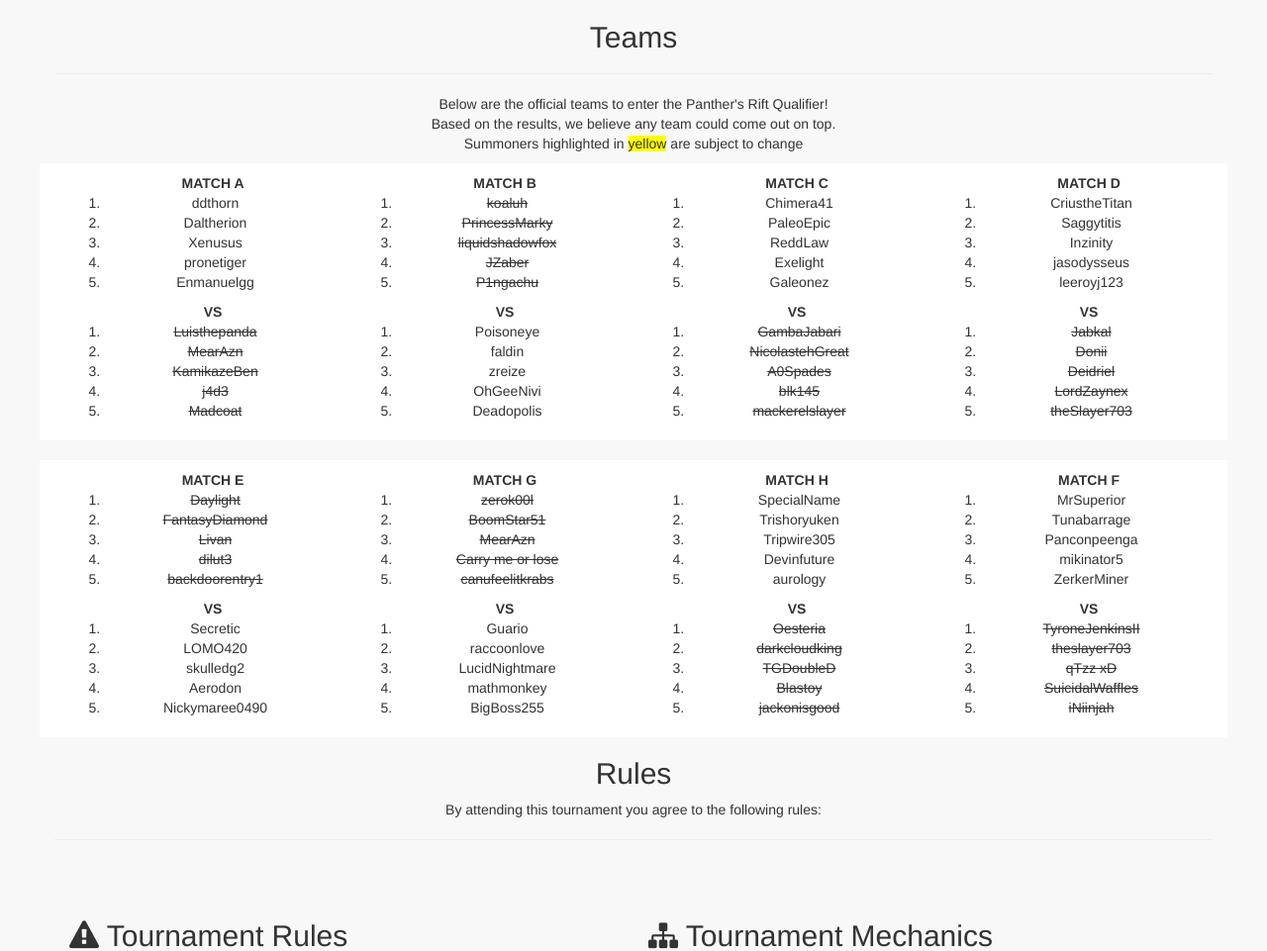
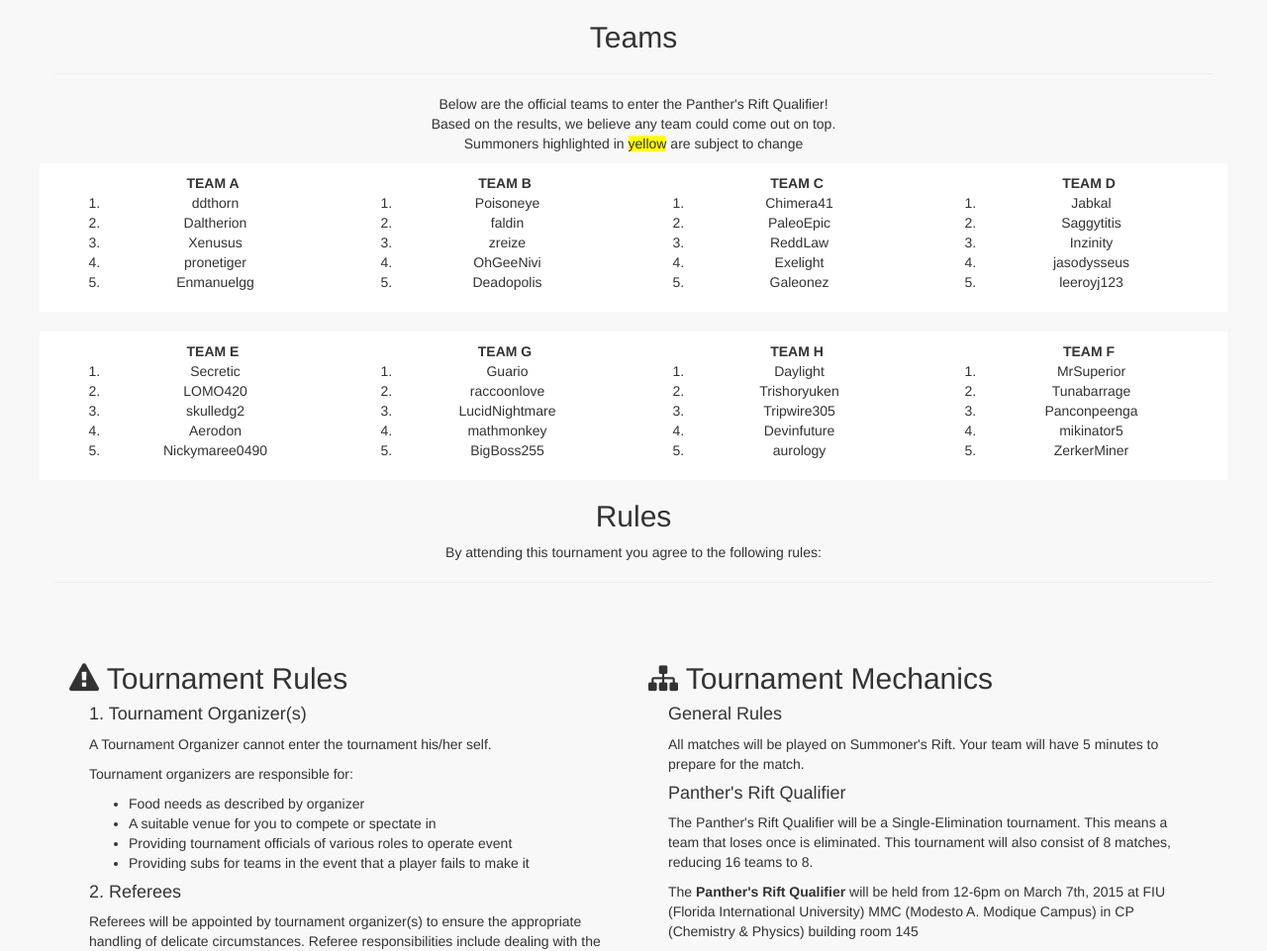
Before and after one commit to gioperalto/panthers-rift, a PHP site: page / in a window 1280 px wide. Shown: the part 1547-2508 px from the top of the page at 99% size. Run offline with PHP 8.4, Linux system fonts and the light colour scheme; data that the repository does not hold is empty; a stand-in replaces the project's code that opens the database connection.

Commit message:
updated tournament details

```diff
--- a/index.php
+++ b/index.php
@@ -357,7 +357,7 @@
 
 					<div class="row text-center paper">
 						<div class="col-sm-3">
-							<span class="text-center power serious push-right">Match A</span>
+							<span class="text-center power serious push-right">Team A</span>
 							<ol>
 								<li>ddthorn</li>
 								<li>Daltherion</li>
@@ -365,25 +365,9 @@
 								<li>pronetiger</li>
 								<li>Enmanuelgg</li>
 							</ol>
-							<div class="push-right power">VS</div>
-							<ol>
-								<del><li>Luisthepanda</li>
-								<li>MearAzn</li>
-								<li>KamikazeBen</li>
-								<li>j4d3</li>
-								<li>Madcoat</li></del>
-							</ol>
 						</div>
 						<div class="col-sm-3">
-							<span class="text-center power serious push-right">Match B</span>
-							<ol>
-								<del><li>koaluh</li>
-								<li>PrincessMarky</li>
-								<li>liquidshadowfox</li>
-								<li>JZaber</li>
-								<li>P1ngachu</li></del>
-							</ol>
-							<div class="push-right power">VS</div>
+							<span class="text-center power serious push-right">Team B</span>
 							<ol>
 								<li>Poisoneye</li>
 								<li>faldin</li>
@@ -393,7 +377,7 @@
 							</ol>
 						</div>
 						<div class="col-sm-3">
-							<span class="text-center power serious push-right">Match C</span>
+							<span class="text-center power serious push-right">Team C</span>
 							<ol>
 								<li>Chimera41</li>
 								<li>PaleoEpic</li>
@@ -401,50 +385,22 @@
 								<li>Exelight</li>
 								<li>Galeonez</li>
 							</ol>
-							<div class="push-right power">VS</div>
-							<ol>
-								<del><li>GambaJabari</li>
-								<li>NicolastehGreat</li>
-								<li>A0Spades</li>
-								<li>blk145</li>
-								<li>mackerelslayer</li></del>
-							</ol>
 						</div>
 						<div class="col-sm-3">
-							<span class="text-center power serious push-right">Match D</span>
+							<span class="text-center power serious push-right">Team D</span>
 							<ol>
-								<li>CriustheTitan</li>
+								<li>Jabkal</li>
 								<li>Saggytitis</li>
 								<li>Inzinity</li>
 								<li>jasodysseus</li>
 								<li>leeroyj123</li>
-							</ol>
-							<div class="push-right power">VS</div>
-							<ol>
-								<del>
-								<li>Jabkal</li>
-								<li>Donii</li>
-								<li>Deidriel</li>
-								<li>LordZaynex</li>
-								<li>theSlayer703</li>
-								</del>
 							</ol>
 						</div>
 					</div>
 					<br>
 					<div class="row text-center paper">
 						<div class="col-sm-3">
-							<span class="text-center power serious push-right">Match E</span>
-							<ol>
-								<del>
-								<li>Daylight</li>
-								<li>FantasyDiamond</li>
-								<li>Livan</li>
-								<li>dilut3</li>
-								<li>backdoorentry1</li>
-								</del>
-							</ol>
-							<div class="push-right power">VS</div>
+							<span class="text-center power serious push-right">Team E</span>
 							<ol>
 								<li>Secretic</li>
 								<li>LOMO420</li>
@@ -454,15 +410,7 @@
 							</ol>
 						</div>
 						<div class="col-sm-3">
-							<span class="text-center power serious push-right">Match G</span>
-							<ol>
-								<del><li>zerok00l</li>
-								<li>BoomStar51</li>
-								<li>MearAzn</li>
-								<li>Carry me or lose</li>
-								<li>canufeelitkrabs</li></del>
-							</ol>
-							<div class="push-right power">VS</div>
+							<span class="text-center power serious push-right">Team G</span>
 							<ol>
 								<li>Guario</li>
 								<li>raccoonlove</li>
@@ -472,39 +420,23 @@
 							</ol>
 						</div>
 						<div class="col-sm-3">
-							<span class="text-center power serious push-right">Match H</span>
+							<span class="text-center power serious push-right">Team H</span>
 							<ol>
-								<li>SpecialName</li>
+								<li>Daylight</li>
 								<li>Trishoryuken</li>
 								<li>Tripwire305</li>
 								<li>Devinfuture</li>
 								<li>aurology</li>
 							</ol>
-							<div class="push-right power">VS</div>
-							<ol>
-								<del><li>Oesteria</li>
-								<li>darkcloudking</li>
-								<li>TGDoubleD</li>
-								<li>Blastoy</li>
-								<li>jackonisgood</li></del>
-							</ol>
 						</div>
 						<div class="col-sm-3">
-							<span class="text-center power serious push-right">Match F</span>
+							<span class="text-center power serious push-right">Team F</span>
 							<ol>
 								<li>MrSuperior</li>
 								<li>Tunabarrage</li>
 								<li>Panconpeenga</li>
 								<li>mikinator5</li>
 								<li>ZerkerMiner</li>
-							</ol>
-							<div class="push-right power">VS</div>
-							<ol>
-								<del><li>TyroneJenkinsII</li>
-								<li>theslayer703</li>
-								<li>qTzz xD</li>
-								<li>SuicidalWaffles</li>
-								<li>iNiinjah</li></del>
 							</ol>
 						</div>
 
@@ -657,16 +589,21 @@
 		<section id="lineup" name="features"></section>
 		<div id="featureswrap">
 			<div class="container">
-				<h2 class="text-center">Remaining Matches</h2>
+				<h2 class="text-center">Saturday Lineup</h2>
 				<hr>
-				<p class="text-center">Below are the remaining matches for the tournament:</p>
+				<p class="text-center">Below are the remaining matches for the tournament:
+					<br><span class="small">* matches may end later than expected</span></p>
 				<br>
 				<br>
 				<div class="row text-center paper">
 					<ol>
-						<li class="power serious">Match D</li>
-						<li class="power serious">Match E</li>
-
+						<li class="power serious">Match 1 - Team A vs Team G - 12-1PM*</li>
+						<li class="power serious">Match 2 - Team E vs Team H - 12-1PM*</li>
+						<li class="power serious">Match 3 - Team B vs Team C - 1-2PM*</li>
+						<li class="power serious">Match 4 - Team D vs Team F - 1-2PM*</li>
+						<li class="power serious">Team 1 vs Team 4 - 2:30-5PM*</li>
+						<li class="power serious">Team 2 vs Team 3 - 2:30-5PM*</li>
+						<li class="power serious">Final Match - Starts at 5:30PM*</li>
 					</ol>
 				</div>
 			</div>
```
